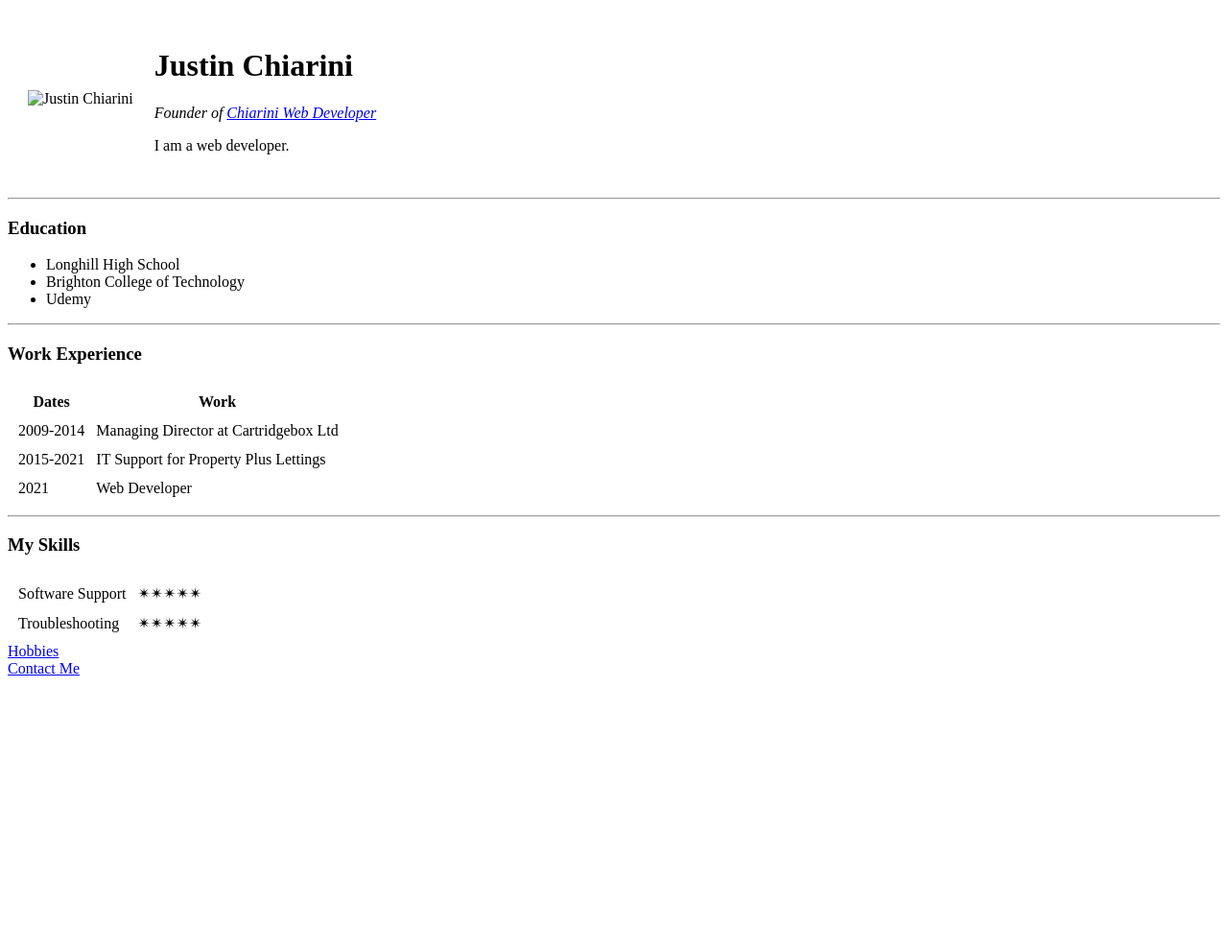
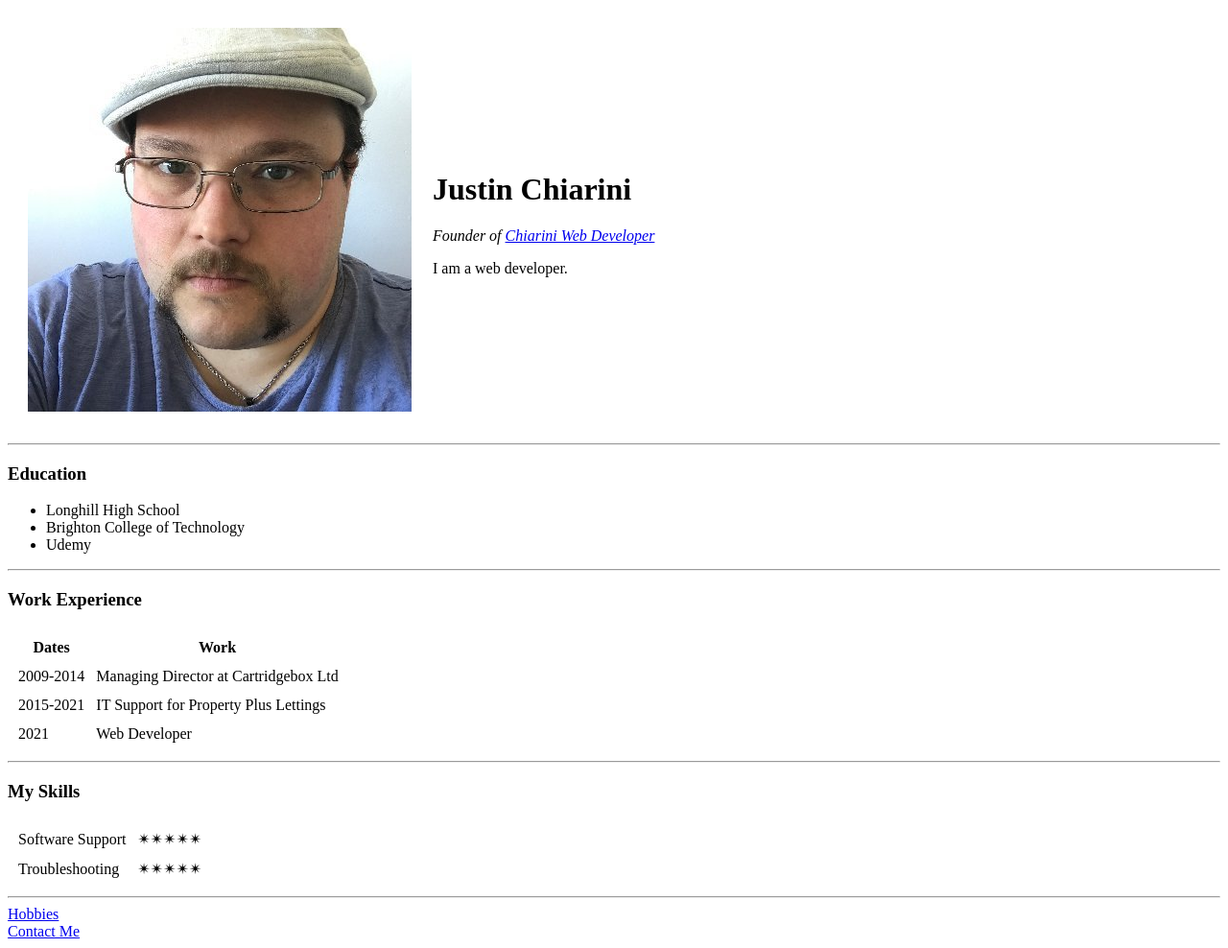
Before and after one commit to justinchiarini/cv, a plain HTML site: page index.html in a window 1280 px wide. Shown: the whole page at 96% size. Before the commit the page ends 800 px from the top, so only its background shows below. Drawn offline with Linux system fonts and the light colour scheme.

Commit message:
Add files via upload

```diff
--- a/index.html
+++ b/index.html
@@ -4,12 +4,14 @@
 <head>
   <meta charset="utf-8">
   <title>Justin's Personal Site</title>
+  <link rel="stylesheet" href="css/styles.css">
+
 </head>
 
 <body>
   <table cellspacing="20">
     <tr>
-      <td><img src="images/me.jpg" alt="Justin Chiarini"></td>
+      <td><img src="me.jpg" alt="Justin Chiarini"></td>
       <td>
         <h1>Justin Chiarini</h1>
         <p><em>Founder of <a href="https://www.chiariniconsulting.com">Chiarini Web Developer</a></em></p>
@@ -69,14 +71,7 @@
     </tr>
   </table>
 
-
-
-
-
-
-
-
-
+  <hr>
   <a href="hobbies.html">Hobbies</a><br>
   <a href="contact.html">Contact Me</a>
 
```
